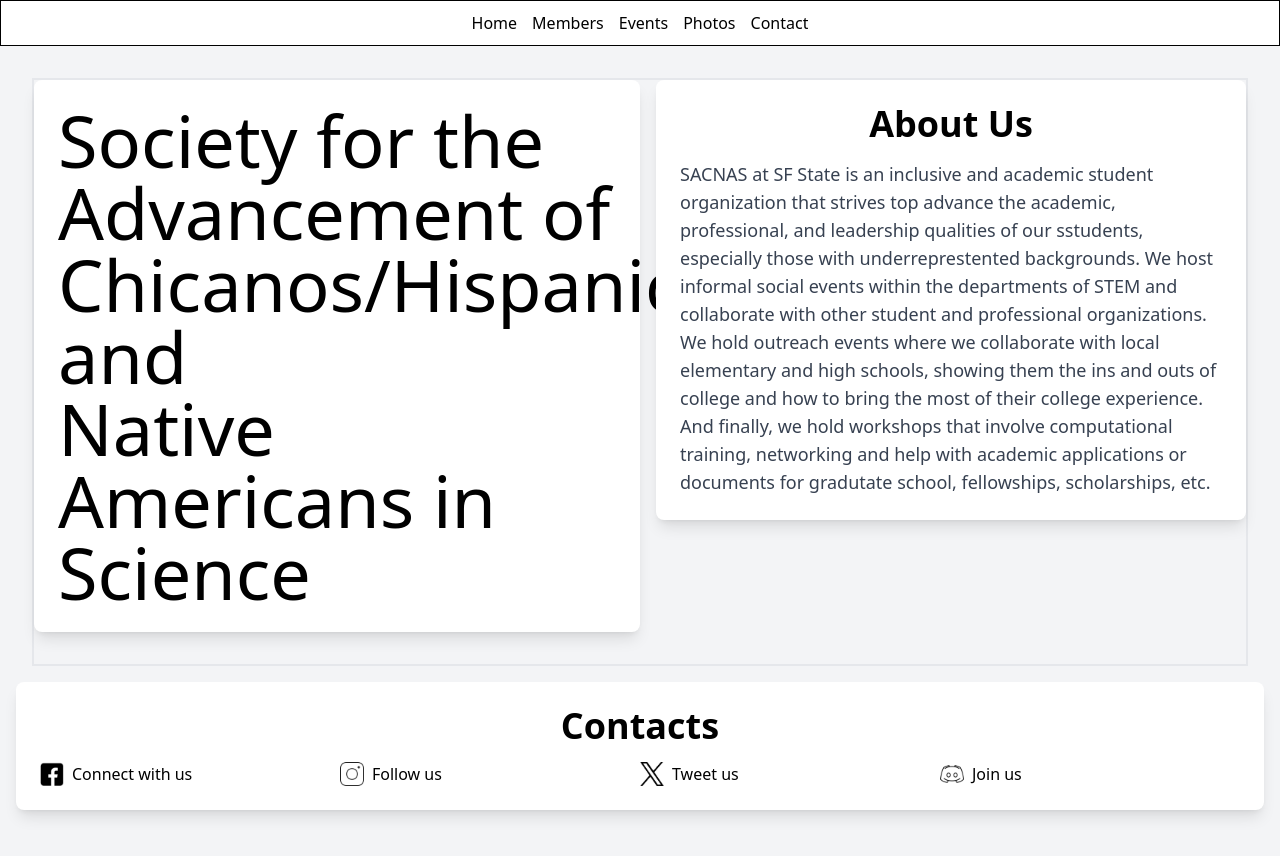
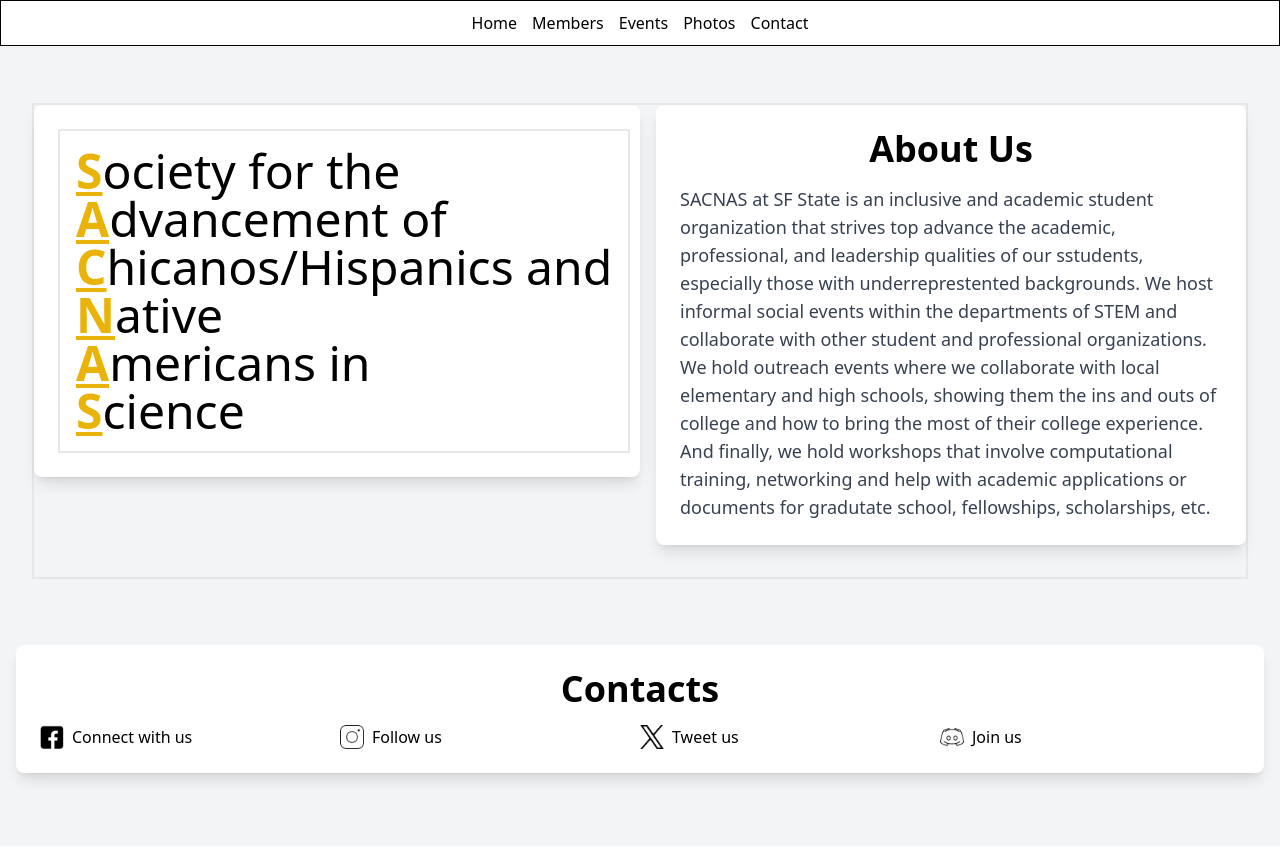
Before and after one commit to Arjun-Parujanwala/sacnas-sfsu, a Next.js app: page / in a window 1280 px wide. Built offline with nearby package versions, Linux system fonts and the light colour scheme.

Commit message:
This is making me trip time to make another branch

```diff
--- a/src/components/AcronymCrest/Acronym/Acronym.tsx
+++ b/src/components/AcronymCrest/Acronym/Acronym.tsx
@@ -1,12 +1,17 @@
 export default function Acronym() {
     return (
-        <div className="text-7xl">
-            <p><span>S</span>ociety for the</p>
-            <p><span>A</span>dvancement of</p>
-            <p><span>C</span>hicanos/Hispanics and</p>
-            <p><span>N</span>ative</p>
-            <p><span>A</span>mericans in</p>
-            <p><span>S</span>cience</p>
+        <div className="flex flex-col items-center justify-center h-full bg-white">
+            <div className="sm:text-3xl md:text-7xl lg:text-5xl xl:text-5xl border-2 p-4">
+                <p><span className="font-bold text-yellow-500 underline">S</span>ociety for the</p>
+                <p><span className="font-bold text-yellow-500 underline">A</span>dvancement of</p>
+                <p>
+                    <span className="font-bold text-yellow-500 underline">C</span>hicanos/Hispanics&nbsp;
+                    <span className="text-base sm:text-3xl md:text-7xl lg:text-5xl xl:text-5xl">and</span>
+                </p>
+                <p><span className="font-bold text-yellow-500 underline">N</span>ative</p>
+                <p><span className="font-bold text-yellow-500 underline">A</span>mericans in</p>
+                <p><span className="font-bold text-yellow-500 underline">S</span>cience</p>
+            </div>
         </div>
     )
 }
--- a/src/components/Hero.tsx
+++ b/src/components/Hero.tsx
@@ -1,4 +1,4 @@
-import AcronymCrest from "./AcronymCrest/AcronymCrest"
+import AcronymCrest from "./AcronymCrest/AcronymAndCrest"
 import AboutUs from "./AboutUs/AboutUs"
 import Contacts from "./Contacts/Contact"
 
```
Also changed, not shown: src/components/AcronymCrest/AcronymAndCrest.tsx (renamed from src/components/AcronymCrest/AcronymCrest.tsx).
